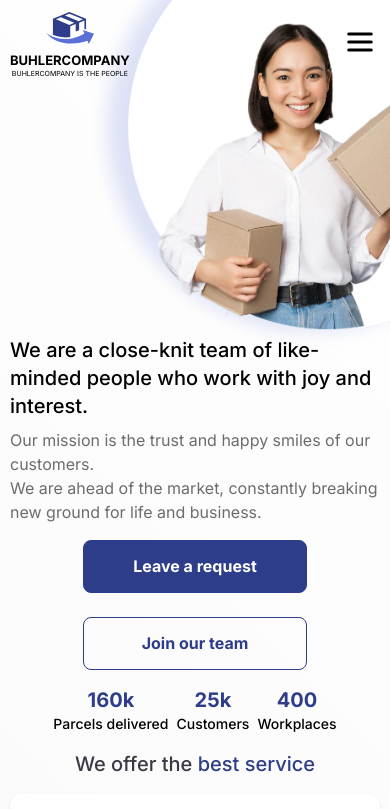
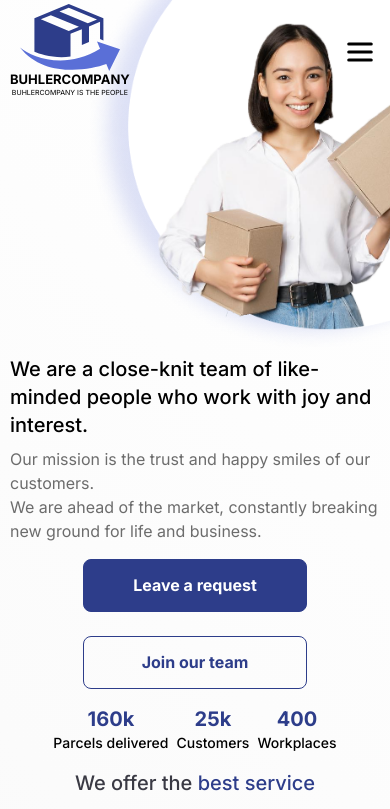
Before and after one commit to Hym1ack/Buhlercompany, a React (Vite) app: page / in a window 390 px wide. Shown: the top 809 px of the page. Built offline with nearby package versions, Linux system fonts and the light colour scheme.

Commit message:
вставил лого инлайном, для добавления другого цвета

```diff
--- a/src/components/Logo.tsx
+++ b/src/components/Logo.tsx
@@ -1,6 +1,4 @@
 import { FC } from 'react';
-
-import { ReactComponent as AppLogo } from '../assets/logo.svg';
 
 type LogoProps = {
   color: 'white' | 'blue';
@@ -9,11 +7,26 @@ type LogoProps = {
 
 export const Logo: FC<LogoProps> = ({ color, className }) => (
   <div className={`inline-flex flex-col items-center ${className || ''}`}>
-    <AppLogo
-      className={`mb-1 md:mb-0 ${
-        color === 'white' ? 'bg-[#ffffff]' : ''
-      } lg:w-20 lg:h-20 md:w-12 md:h-12`}
-    />
+    <svg
+      width={'100'}
+      height={'67'}
+      viewBox={'0 0 100 67'}
+      xmlns={'http://www.w3.org/2000/svg'}>
+      <path
+        fillRule={'evenodd'}
+        clipRule={'evenodd'}
+        d={
+          'M50.5095 52.4858V29.7615L61.8632 25.2166V41.0503L68.9956 38.1182V22.4311L80.0582 17.7396V35.0394L83.4061 36.5055V14.3676L48.7627 0L14.4105 14.3676V47.7943C20.0873 50.3355 35.2547 54.8315 50.5095 52.4858ZM58.952 22.7243L48.7627 27.1225L20.8151 15.2473L30.8588 11.1422L58.952 22.7243ZM77.0015 15.3939L67.8312 19.3523L39.4469 7.62363L48.7627 3.81182L77.0015 15.3939Z'
+        }
+        fill={color === 'blue' ? '#2D3D8A' : '#ffffff'}
+      />
+      <path
+        d={
+          'M80.0582 44.8621L77.0015 37.5317L100 45.302L89.2285 67L86.3173 60.1094C67.2489 67 23.2897 73.3042 0 43.3961C11.7419 52.9256 44.1921 66.5602 80.0582 44.8621Z'
+        }
+        fill={color === 'blue' ? '#5A6FD7' : '#ffffff'}
+      />
+    </svg>
     <h6
       className={
         'text-[18px] md:text-xs  leading-[22px] md:leading-[16px] font-bold uppercase color'
```
Also changed, not shown: src/assets/logo.svg (deleted).
